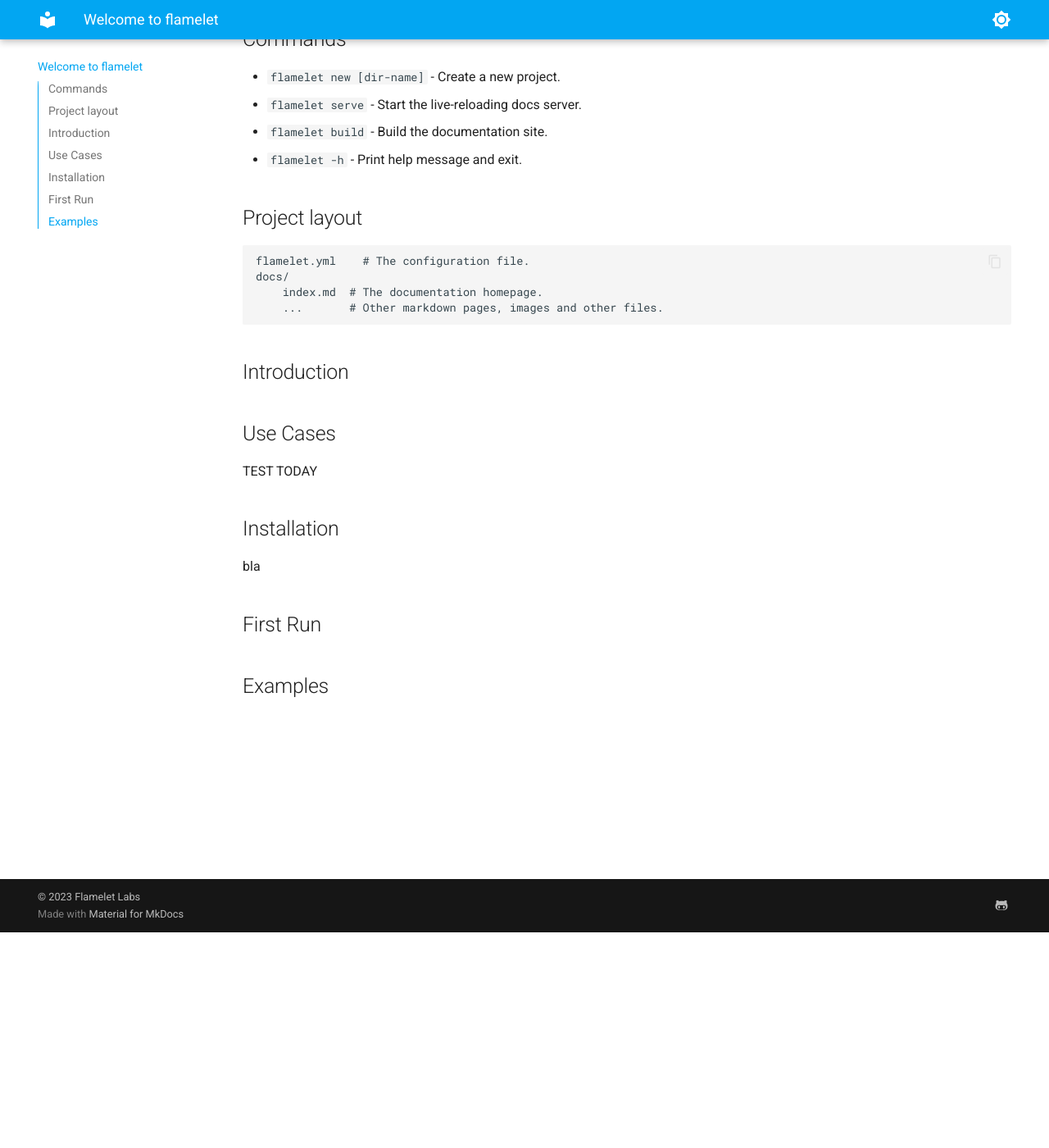
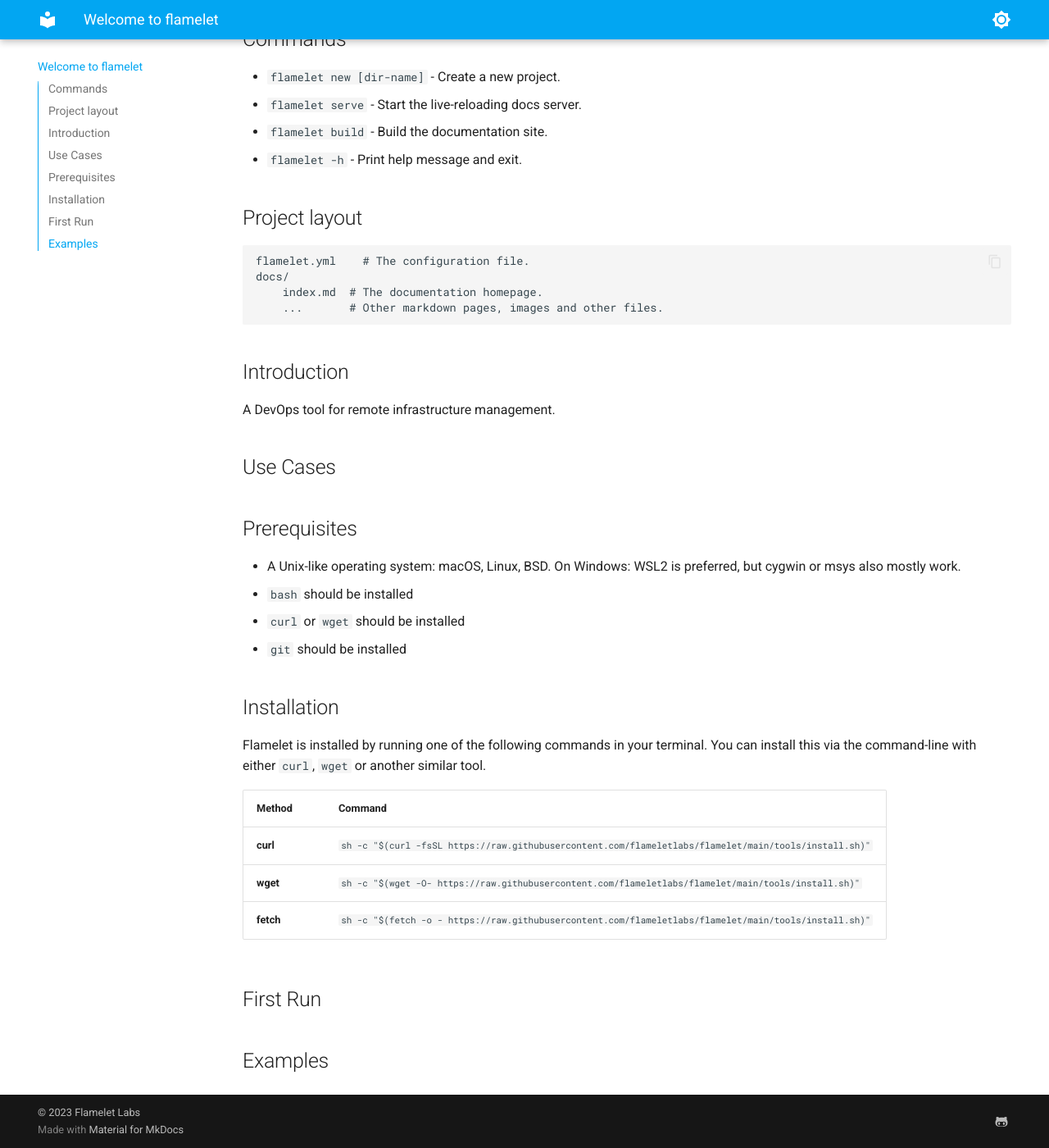
Before and after one commit to flameletlabs/flamelet, an MkDocs documentation site: the page built from docs/index.md, in a window 1280 px wide and 1400 px high, scrolled down 263 px. Shown: the whole window at 82% size. Built offline with MkDocs 1.6.1 and Material for MkDocs 9.7.7, drawn with Linux system fonts in a browser that asks for light colours.

Commit message:
merge content of Readme.md

```diff
--- a/docs/index.md
+++ b/docs/index.md
@@ -18,12 +18,25 @@
 
 
 ## Introduction
+A DevOps tool for remote infrastructure management.
 
 ## Use Cases
-TEST TODAY
+
+## Prerequisites
+- A Unix-like operating system: macOS, Linux, BSD. On Windows: WSL2 is preferred, but cygwin or msys also mostly work.
+- `bash` should be installed
+- `curl` or `wget` should be installed
+- `git` should be installed
+
 
 ## Installation
-bla
+Flamelet is installed by running one of the following commands in your terminal. You can install this via the command-line with either `curl`, `wget` or another similar tool.
+
+| Method    | Command                                                                                               |
+| :-------- | :---------------------------------------------------------------------------------------------------- |
+| **curl**      | `sh -c "$(curl -fsSL https://raw.githubusercontent.com/flameletlabs/flamelet/main/tools/install.sh)"` |
+| **wget**      | `sh -c "$(wget -O- https://raw.githubusercontent.com/flameletlabs/flamelet/main/tools/install.sh)"`   |
+| **fetch**     | `sh -c "$(fetch -o - https://raw.githubusercontent.com/flameletlabs/flamelet/main/tools/install.sh)"` |
 
 ## First Run
 
```
